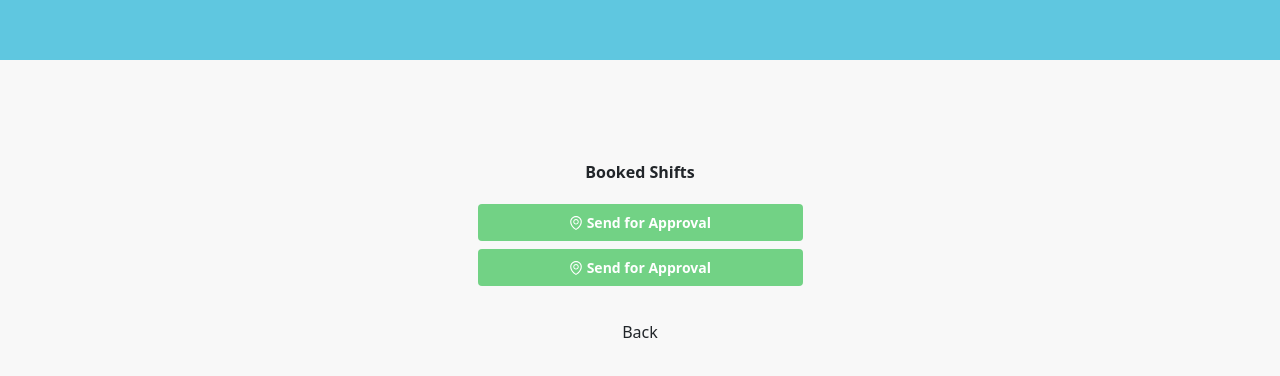
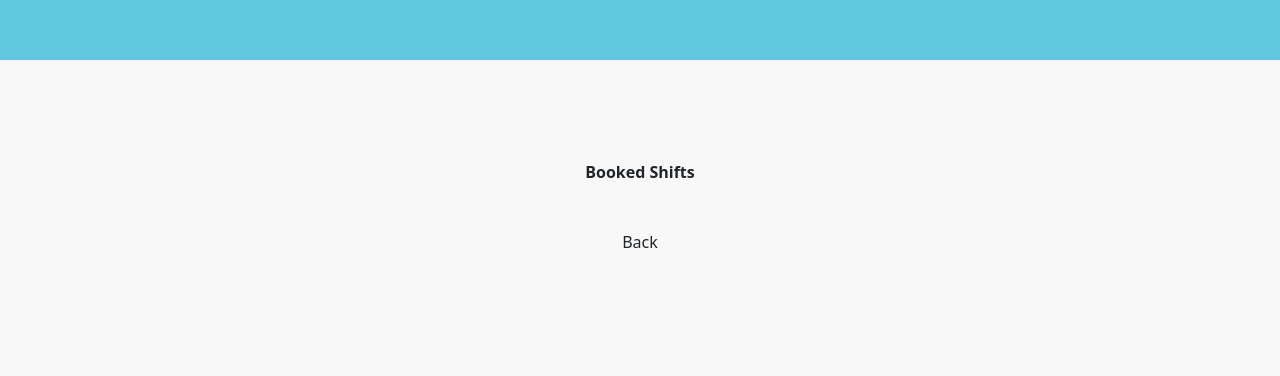
Before and after one commit to elamm2040/webappcc, a React (Create React App) app: page /select_ward in a window 1280 px wide. Shown: the part 120-496 px from the top of the page. Built offline with nearby package versions, Linux system fonts and the light colour scheme.

Commit message:
navigate to candidate sign la seleccion de wards esta funcionando (si son wards diferentes se queda en la pantalla pero si no cambia a la siguiente en automatico)

```diff
--- a/src/componentes/listar_db.js
+++ b/src/componentes/listar_db.js
@@ -7,6 +7,7 @@ import { Steps } from 'antd';
 import { ContainerOutlined, CheckCircleOutlined, ExclamationCircleOutlined } from  '@ant-design/icons';
 import { format } from 'date-fns';
 import { Link } from 'react-router-dom';
+import { useNavigate } from "react-router-dom";
 
 import './listar_db.css';
 import Header from "./layout/header";
@@ -18,6 +19,7 @@ export default function List() {
   const shouldLog = useRef(true);
   const shiftsRedux = useSelector(state => state.shifts.value);
   const dispatch = useDispatch();
+  const navigate = useNavigate();
   const env = environment;
 
   useEffect(() => {
@@ -34,18 +36,20 @@ export default function List() {
     }
   }, [dispatch, shiftsRedux, env]);
 
-  console.log(shiftsRedux);
-
   const currentShifts = shiftsRedux.filter(el => el.upcomingShift == 0);
   const futureShifts = shiftsRedux.filter(el => el.upcomingShift == 1);
 
+  function sendForApproval() {
+    navigate("/select_ward");
+  }
+
   return (
     <>
-        <Header title="Shifts" week="This Week" action_button="Logout"></Header>
-        <section className="timesheetDays" style={{marginTop: '60px', marginBottom: '0px' }}>
-          <Link to="./add_shift" className="add">
-            <Button text='+ Add Shift' color='blue'> </Button>
-          </Link>
+      <Header title="Shifts" week="This Week" action_button="Logout"></Header>
+      <section className="timesheetDays" style={{marginTop: '60px', marginBottom: '0px' }}>
+        <Link to="./add_shift" className="add">
+          <Button text='+ Add Shift' color='blue'> </Button>
+        </Link>
       </section>
       <br></br>
       <section className="timesheetDays">
@@ -139,7 +143,7 @@ export default function List() {
         }
 
       </section>
-      <Footer button_text="Send for Approval" show='1'></Footer>
+      <Footer button_text="Send for Approval" show='1' function={sendForApproval}></Footer>
     </>
   );
 }
--- a/src/componentes/selectWard/select-ward.js
+++ b/src/componentes/selectWard/select-ward.js
@@ -1,21 +1,39 @@
-import React from "react";
+import React, { useEffect } from "react";
 import JustHeader from "../layout/just-header";
 import './select-ward.css';
 import { EnvironmentOutlined } from  '@ant-design/icons';
+import { useSelector } from "react-redux";
+import { useNavigate, Navigate } from "react-router-dom";
 
 export default function SelectWard() {
+  const shiftsRedux = useSelector(state => state.shifts.value);
+  var arrWards = [];
+  const navigate = useNavigate();
 
+  arrWards = shiftsRedux.reduce((accumulator, currentValue) => {
+    if(!accumulator.includes(currentValue.sublocation))
+      accumulator.push(currentValue.sublocation);
+
+    return accumulator;
+  }, []);
+
+  if(arrWards.length == 1) {
+    return (
+      <Navigate to="/sign_candidate" />
+    );
+  } else {
     return (
       <JustHeader>
           <div style={{ textAlign: "center", paddingTop: "50px", height: "100vh" }}>
               <p><b>Booked Shifts</b></p>
               <div className="grid-container">
+                {
+                  arrWards.map(el => (
                     <button className="ward_button">
-                <EnvironmentOutlined /> Send for Approval
+                      <EnvironmentOutlined /> { el }
                     </button>
-              <button className="ward_button">
-                <EnvironmentOutlined /> Send for Approval
-              </button>
+                  ))
+                }
                 <div style={{ marginTop: "30px" }}>
                   <p>Back</p>
                 </div>
@@ -24,3 +42,4 @@ export default function SelectWard() {
       </JustHeader>
     );
   }
+}
```
Lines whose indentation alone changed are shown as unchanged.
